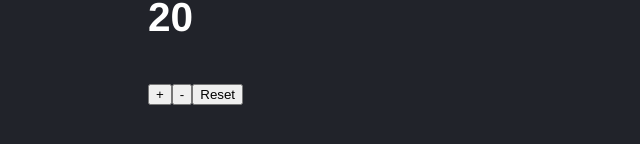
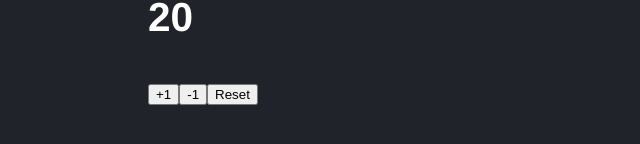
Before and after one commit to michaeljav/React_MERN, a React (Vite) app in the folder 03-counter-app-vite/: page / in a window 1280 px wide. Shown: the part 288-432 px from the top of the page, without its empty margins (0-640 px from the left). Built offline with nearby package versions, Linux system fonts and the light colour scheme.

Commit message:
event click en TESTING

```diff
--- a/03-counter-app-vite/src/CounterApp.jsx
+++ b/03-counter-app-vite/src/CounterApp.jsx
@@ -17,9 +17,11 @@ export const CounterApp = ({ value }) => {
     <>
       <h1>Counter App</h1>
       <h2>{counter}</h2>
-      <button onClick={handleAdd}>+</button>
-      <button onClick={handleSubstract}>-</button>
-      <button onClick={handleReset}>Reset</button>
+      <button onClick={handleAdd}>+1</button>
+      <button onClick={handleSubstract}>-1</button>
+      <button aria-label='btn-reset' onClick={handleReset}>
+        Reset
+      </button>
     </>
   );
 };
```
Also changed, not shown: 2 other files (tests, documents, lock files or other folders).
